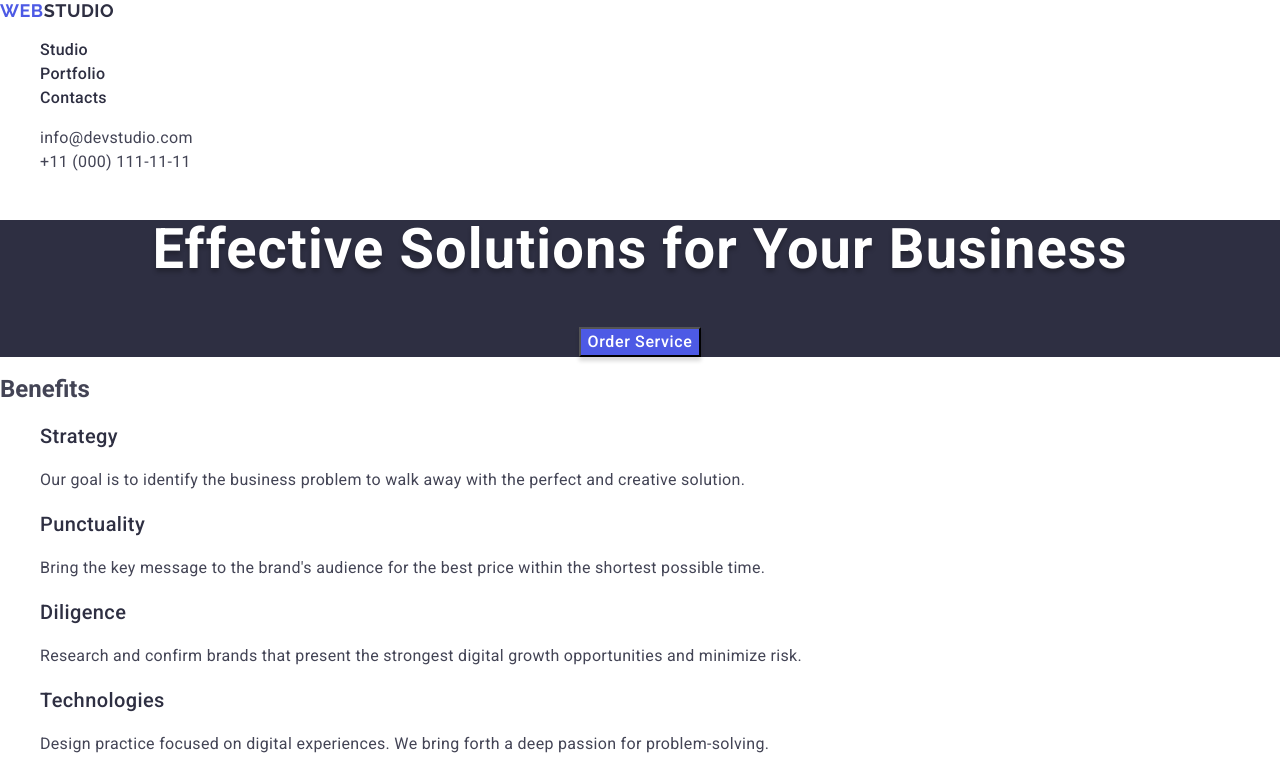
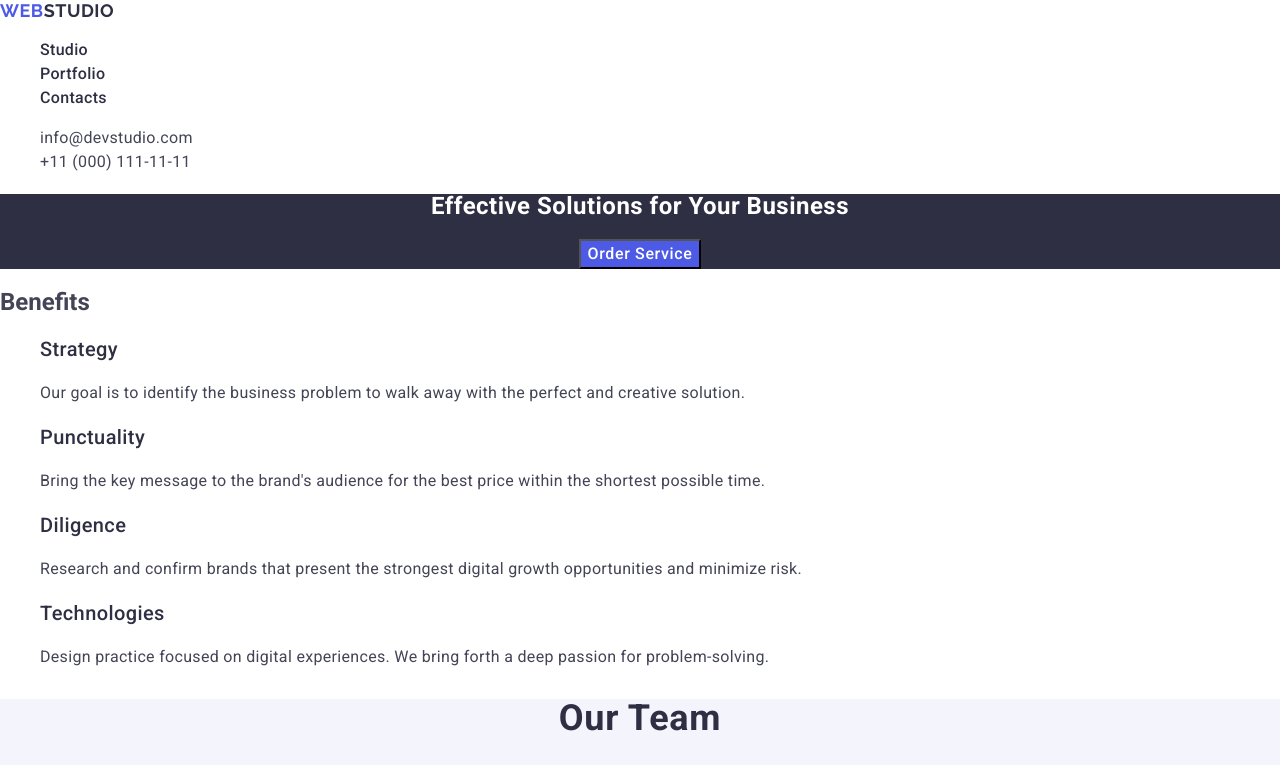
Before and after one commit to alisa-shk/goit-markup-hw-02, a plain HTML site: page index.html in a window 1280 px wide. Shown: the top 765 px of the page. Drawn offline with nearby package versions, Linux system fonts and the light colour scheme.

Commit message:
hw2-check2

```diff
--- a/css/styles.css
+++ b/css/styles.css
@@ -92,8 +92,6 @@ letter-spacing: 0.03em;
 .hero-header {
     color: #FFF;
     text-align: center;
-    text-shadow: 0px 4px 4px rgba(0, 0, 0, 0.25);
-    font-size: 56px;
     font-weight: 700;
     line-height: 1.07;
     letter-spacing: 0.02em;
@@ -102,7 +100,6 @@ letter-spacing: 0.03em;
 .order-button {
     cursor: pointer;
     background: #4D5AE5;
-    box-shadow: 0px 4px 4px 0px rgba(0, 0, 0, 0.15);
     color: #FFF;
     font-weight: 500;
     line-height: 1.5;
--- a/index.html
+++ b/index.html
@@ -199,7 +199,7 @@
     <footer class="page-footer">
       <a class="logo" href="./index.html"
         >Web<span class="logo-part-footer">Studio</span></a
-      ><br />
+      >
       <p class="footer-descr">
         Increase the flow of customers and sales for your business with digital
         marketing & growth solutions.
```
